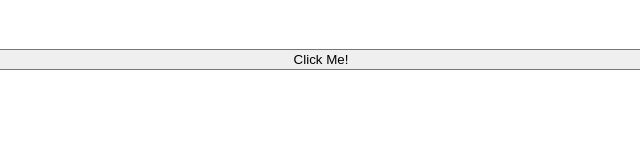
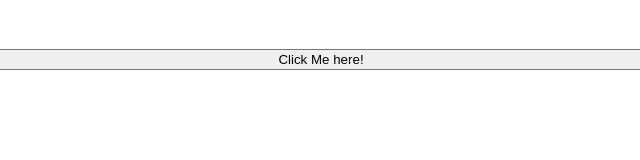
Before and after one commit to ds402/sample-webpage, a plain HTML site: page index.html in a window 1280 px wide. Shown: the full height of the page, 319-959 px from the left. Drawn offline with Linux system fonts and the light colour scheme.

Commit message:
Updating button text.

```diff
--- a/index.html
+++ b/index.html
@@ -11,7 +11,7 @@
 <body>
     <div class="content">
         <h1 class="heading">Hello world</h1>
-        <button onclick="onClickMeButtonClick()">Click Me! </button>
+        <button onclick="onClickMeButtonClick()">Click Me here! </button>
         </div>
 </body>
 </html>
```
